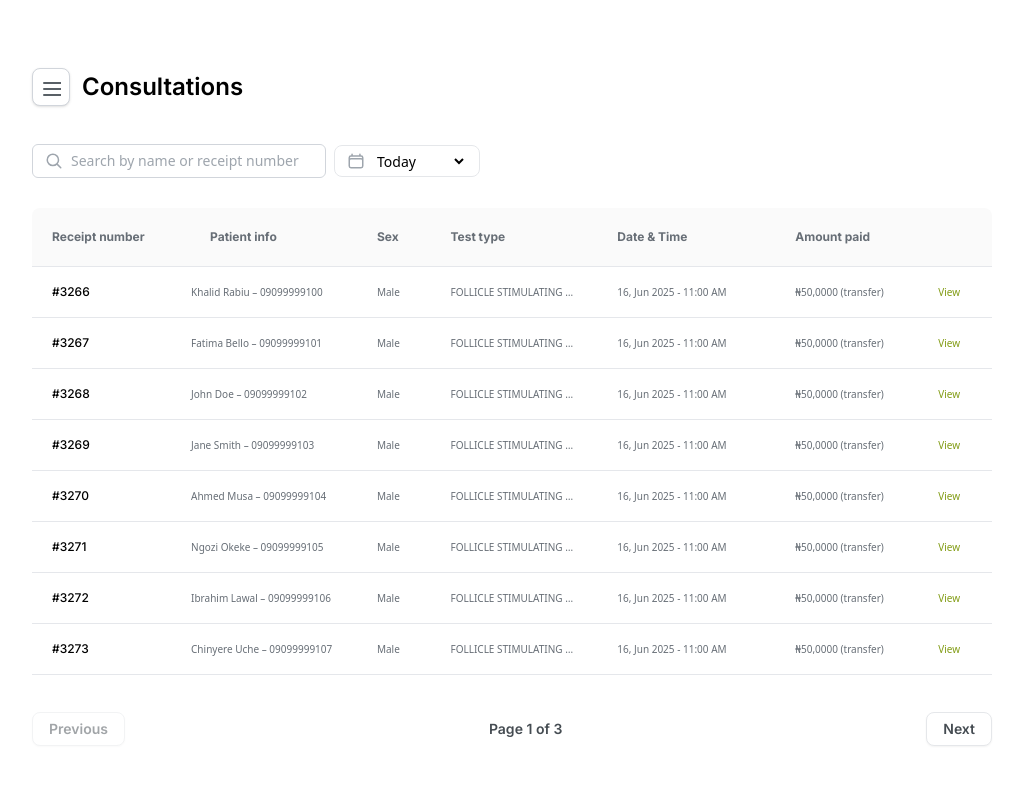
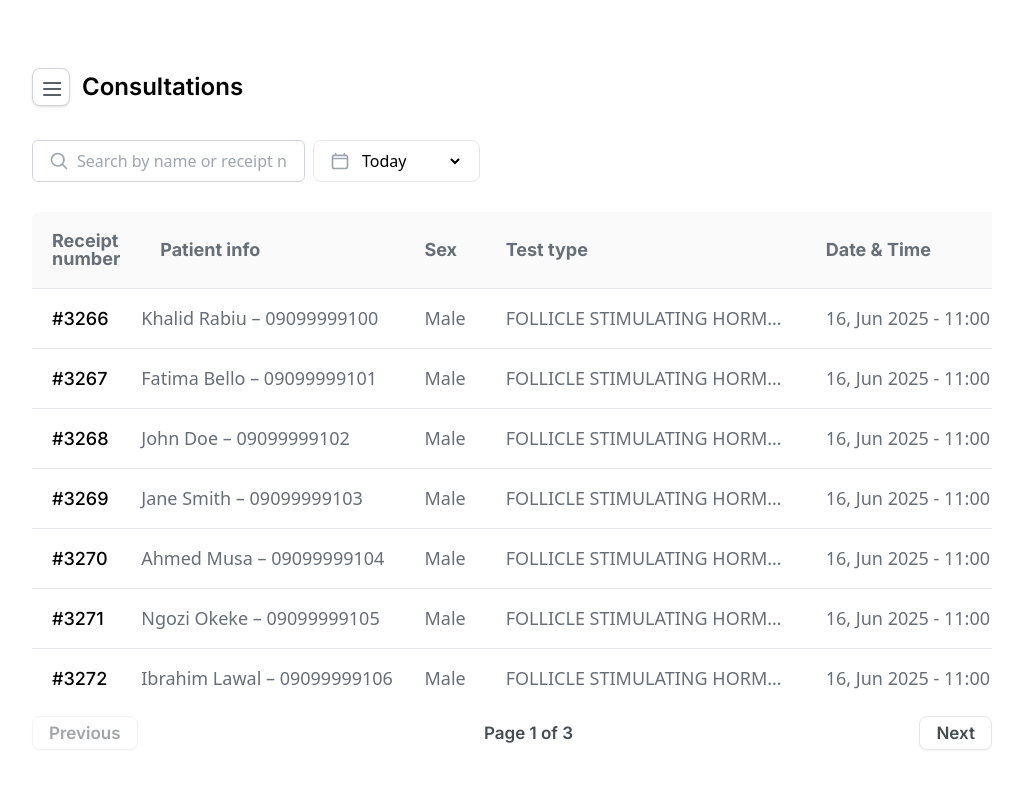
Before and after one commit to Khalid-R-Salis/meditrustdiagnosticslimited_frontend, a React (Vite) app: page /receptionist in a window 1280 px wide. Both pictures are taken after a click on the button "View all". Shown: the top 788 px of the page, without its empty margins (128-1151 px from the left). Built offline with nearby package versions, Linux system fonts and the light colour scheme.

Commit message:
enhanced the consultations record in recp

```diff
--- a/src/pages/receptionistpages/component/consultations.jsx
+++ b/src/pages/receptionistpages/component/consultations.jsx
@@ -84,7 +84,7 @@ const ConsultationPage = ({ setSidebarOpen, deviceType }) => {
   return (
     <div className="flex-1 relative max-h-screen overflow-y-auto bg-[#ffffff] py-2 lg:py-8 px-6 md:px-10 lg:px-16 xl:px-20 2xl:px-24 scrollbar-thin-green">
       {/* Top bar */}
-      <div className="flex justify-between items-center mb-5 sticky top-0 bg-white z-20 py-3">
+      <div className="flex justify-between items-center mb-4 sticky top-0 bg-white z-20 py-3">
         <div className="flex items-center gap-3">
           {(deviceType === "mobile" || deviceType === "tablet") && (
             <button
@@ -111,14 +111,13 @@ const ConsultationPage = ({ setSidebarOpen, deviceType }) => {
       {/* Search & Filter */}
       <div className="mb-6 flex flex-wrap items-center gap-3">
         <div className="flex flex-col md:flex-row items-stretch md:items-center gap-2 max-w-md w-full py-1.5">
-          <div className="flex items-center gap-2 max-w-md w-full px-3 py-1.5 border border-gray-300 rounded-md">
+          {/* Search box */}
+          <div className="flex items-center gap-2 max-w-md w-full px-3 py-1.5 md:px-4 md:py-2 border border-gray-300 rounded-md">
             <svg
               xmlns="http://www.w3.org/2000/svg"
-              width="18"
-              height="18"
+              className="shrink-0 w-[18px] h-[18px] md:w-[20px] md:h-[20px]"
               viewBox="0 0 18 18"
               fill="none"
-              className="shrink-0"
             >
               <path
                 d="M15.75 15.75L11.8525 11.8525M11.8525 11.8525C12.8704 10.8346 13.5 9.4283 13.5 7.875C13.5 4.7684 10.9816 2.25 7.875 2.25C4.7684 2.25 2.25 4.7684 2.25 7.875C2.25 10.9816 4.7684 13.5 7.875 13.5C9.4283 13.5 10.8346 12.8704 11.8525 11.8525Z"
@@ -132,7 +131,7 @@ const ConsultationPage = ({ setSidebarOpen, deviceType }) => {
             <input
               type="text"
               placeholder="Search by name or receipt number"
-              className="w-full text-sm placeholder:text-[#9EA5AD] outline-none"
+              className="w-full text-sm md:text-base placeholder:text-[#9EA5AD] outline-none"
               value={searchTerm}
               onChange={(e) => {
                 setSearchTerm(e.target.value);
@@ -141,14 +140,13 @@ const ConsultationPage = ({ setSidebarOpen, deviceType }) => {
             />
           </div>
 
-          <div className="flex items-center px-3 py-[4.5px] rounded-lg border border-[#E5E7EA] bg-white]">
+          {/* Filter dropdown */}
+          <div className="flex items-center px-3 py-[4.5px] md:px-4 md:py-2 rounded-lg border border-[#E5E7EA] bg-white">
             <svg
               xmlns="http://www.w3.org/2000/svg"
-              width="18"
-              height="18"
+              className="mr-2 shrink-0 w-[18px] h-[18px] md:w-[20px] md:h-[20px]"
               viewBox="0 0 18 18"
               fill="none"
-              className="mr-2 shrink-0"
             >
               <path
                 d="M5.0625 2.25V3.9375M12.9375 2.25V3.9375M2.25 14.0625V5.625C2.25 4.69302 3.00552 3.9375 3.9375 3.9375H14.0625C14.9945 3.9375 15.75 4.69302 15.75 5.625V14.0625M2.25 14.0625C2.25 14.9945 3.00552 15.75 3.9375 15.75H14.0625C14.9945 15.75 15.75 14.9945 15.75 14.0625M2.25 14.0625V8.4375C2.25 7.50552 3.00552 6.75 3.9375 6.75H14.0625C14.9945 6.75 15.75 7.50552 15.75 8.4375"
@@ -160,7 +158,7 @@ const ConsultationPage = ({ setSidebarOpen, deviceType }) => {
             </svg>
 
             <select
-              className="bg-transparent outline-none text-sm"
+              className="bg-transparent outline-none text-sm md:text-base"
               value={filterRange}
               onChange={(e) => setFilterRange(e.target.value)}
             >
@@ -176,9 +174,9 @@ const ConsultationPage = ({ setSidebarOpen, deviceType }) => {
       {/* Table & Pagination */}
       <div className="overflow-x-auto overflow-y-auto max-h-[calc(100vh-320px)] scrollbar-thin-green">
         <section className="bg-white">
-          <table className="min-w-full text-left text-[10px] text-[#676E76] rounded-sm">
+          <table className="min-w-full text-left text-[18px] text-[#676E76] rounded-sm">
             <thead>
-              <tr className="text-[#676E76] border-b text-[12px] font-medium leading-[18px] font-inter">
+              <tr className="text-[#676E76] border-b text-[18px] font-medium leading-[18px] font-inter">
                 <th className="bg-[#FAFAFA] p-5 rounded-tl-lg">
                   Receipt number
                 </th>
@@ -194,22 +192,23 @@ const ConsultationPage = ({ setSidebarOpen, deviceType }) => {
             <tbody>
               {paginatedData.map((item) => (
                 <tr key={item.id} className="border-b hover:bg-gray-50">
-                  <td className="text-[#000] text-[12px] font-medium leading-[18px] font-inter px-5 py-4 max-w-[100px] truncate">
+                  <td className="text-[#000] text-[18px] font-medium leading-[18px] font-inter px-5 py-4 max-w-full">
                     {item.receiptNumber}
                   </td>
-                  <td className="flex-col items-start justify-center py-4 max-w-[140px] truncate">
+                  <td className="flex-col items-start justify-center py-4 max-w-full truncate">
                     {item.name} – {item.phone}
                   </td>
-                  <td className="px-5 py-4 max-w-[60px] truncate">
-                    {item.sex}
-                  </td>
-                  <td className="px-5 py-4 max-w-[140px] truncate">
+                  <td className="px-5 py-4 max-w-full truncate">{item.sex}</td>
+                  <td
+                    className="px-5 py-4 max-w-[320px] truncate"
+                    title={item.testType}
+                  >
                     {item.testType}
                   </td>
-                  <td className="px-5 py-4 max-w-[160px] truncate">
+                  <td className="px-5 py-4 max-w-full truncate">
                     {item.dateTime}
                   </td>
-                  <td className="px-5 py-4 max-w-[120px] truncate">
+                  <td className="px-5 py-4 max-w-full truncate">
                     {item.amount}
                   </td>
                   <td className="px-5 py-4">
@@ -228,7 +227,7 @@ const ConsultationPage = ({ setSidebarOpen, deviceType }) => {
       </div>
 
       {/* Pagination */}
-      <div className="flex justify-between items-center gap-4 mt-6 text-[#454C52] text-sm font-semibold leading-[20px] font-inter">
+      <div className="flex justify-between items-center gap-4 mt-6 text-[#454C52] text-[17px] font-semibold leading-[20px] font-inter">
         <button
           onClick={handlePrevious}
           disabled={currentPage === 1}
```
